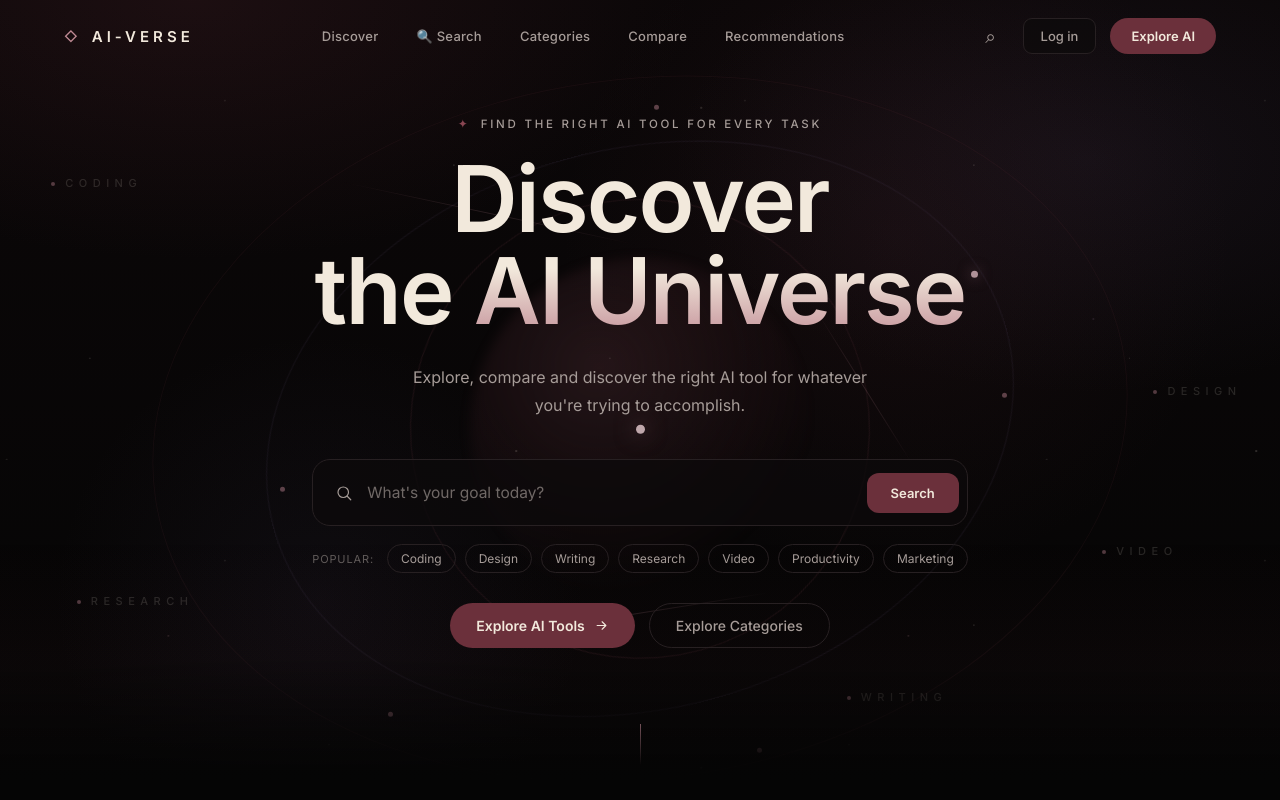
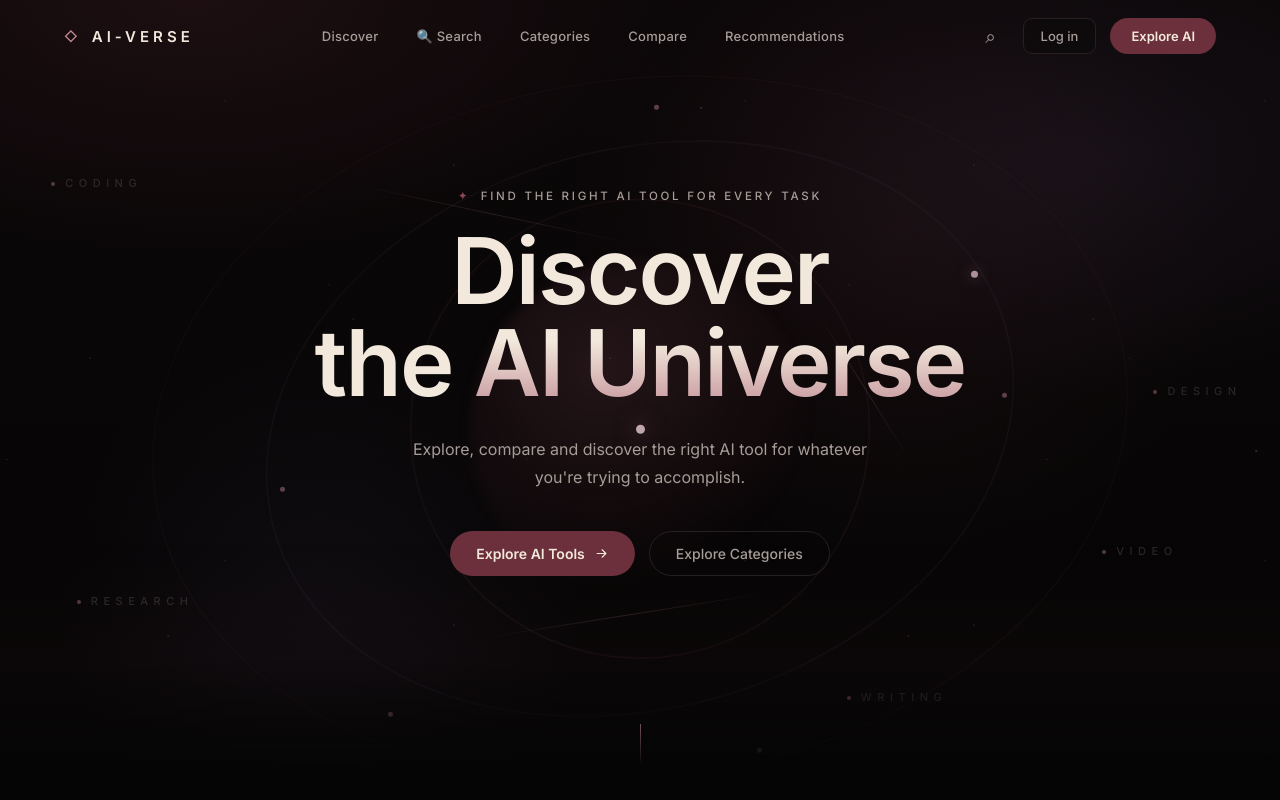
Before and after one commit to Mankirat131/AI-Verse, a React (Vite) app: page / in a window 1280 px wide. Shown: the top 800 px of the page. Built offline with nearby package versions, Linux system fonts and the light colour scheme; a web font is replaced by a local one.

Commit message:
Remove homepage search bar

```diff
--- a/src/components/home/Hero.jsx
+++ b/src/components/home/Hero.jsx
@@ -1,22 +1,17 @@
 import HeroBackground from './HeroBackground.jsx';
-import SearchBar from './SearchBar.jsx';
 import Reveal from './Reveal.jsx';
 import './Hero.css';
 
 /*
   Hero — the first full-viewport screen.
 
-  Structure:
-  - <HeroBackground /> draws the atmosphere BEHIND everything
-  - the content column holds: eyebrow, headline, paragraph,
-    search bar and the two CTA buttons
-  - <Reveal> gives the content a gentle entrance animation
+  The homepage now keeps the hero focused on the AI-Verse identity.
+  Tool search is handled on the dedicated AI Finder page.
 */
 
 function Hero() {
   return (
     <section className="hero">
-      {/* Decorative layers — no text, no interaction */}
       <HeroBackground />
 
       <div className="hero-content">
@@ -42,12 +37,7 @@ function Hero() {
           </p>
         </Reveal>
 
-        {/* The main hero interaction */}
         <Reveal delay={300}>
-          <SearchBar />
-        </Reveal>
-
-        <Reveal delay={400}>
           <div className="hero-actions">
             <a href="#categories" className="btn-primary">
               Explore AI Tools
@@ -63,7 +53,6 @@ function Hero() {
         </Reveal>
       </div>
 
-      {/* Subtle scroll hint at the bottom of the screen */}
       <div className="hero-scroll-hint" aria-hidden="true">
         <span />
       </div>
```
